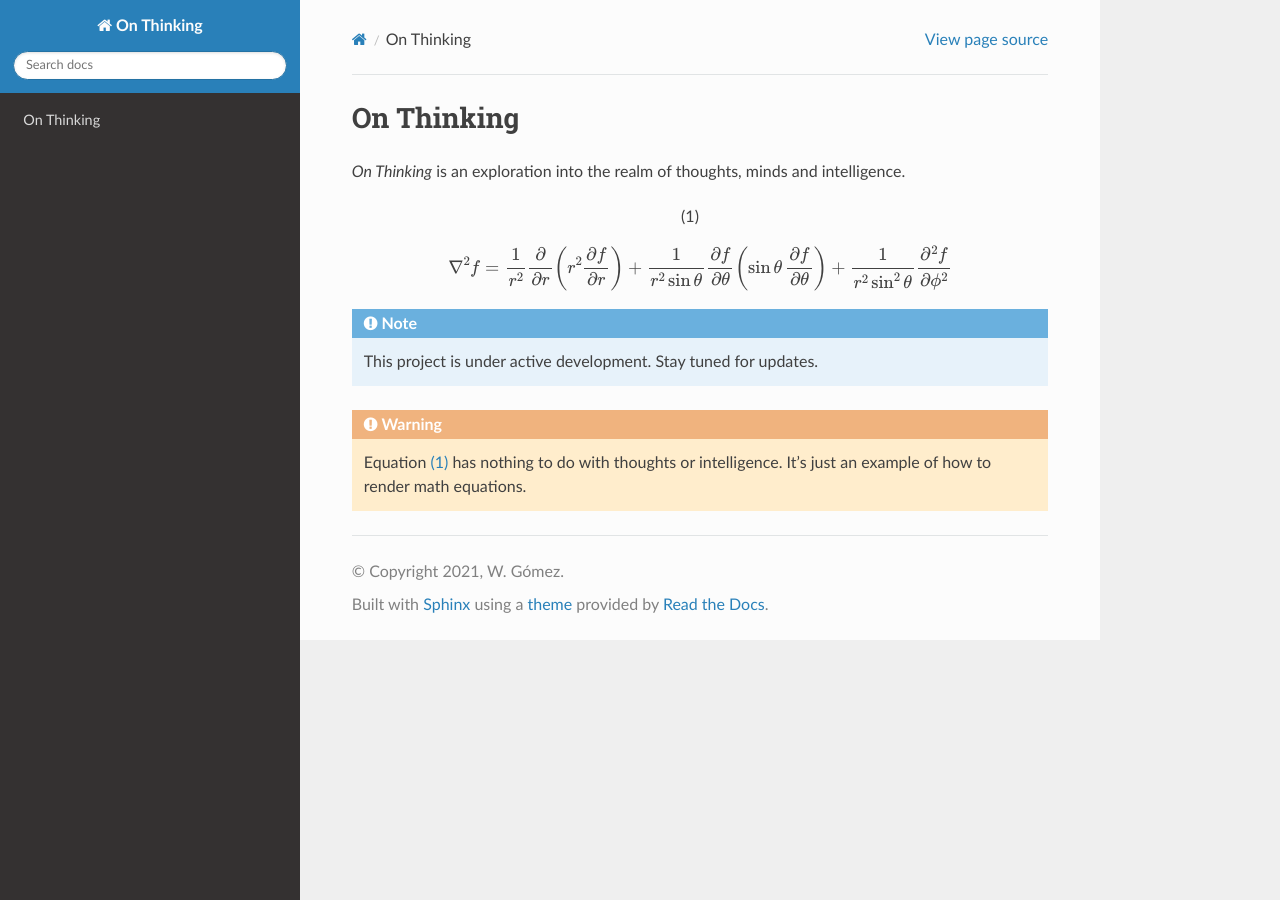
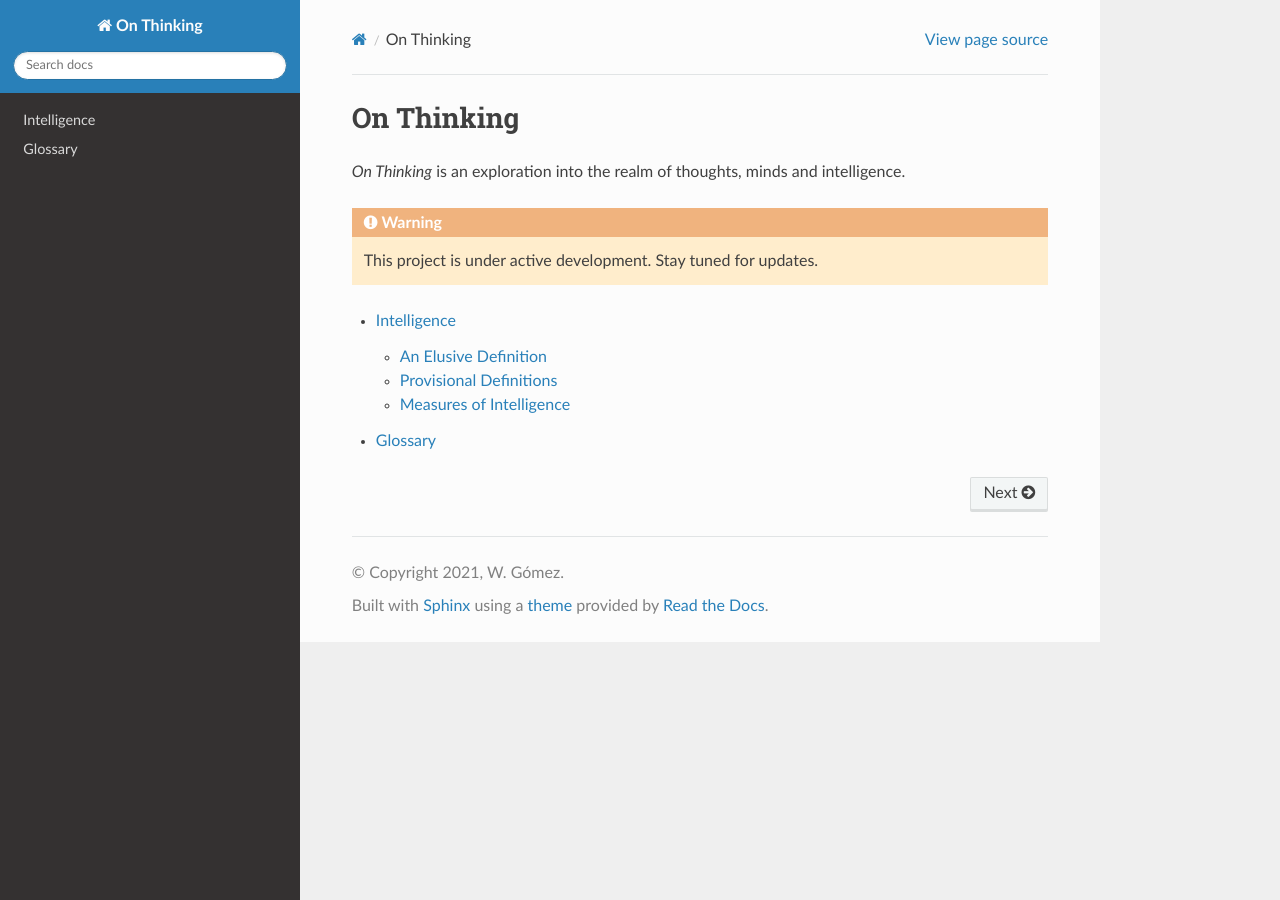
Before and after one commit to zxul767/zxul767.github.io, a Sphinx documentation site: the page built from docs/source/index.rst, in a window 1280 px wide. Built offline with Sphinx 7.4.7 and the Read the Docs theme 2.0.0, drawn with Linux system fonts in a browser that asks for light colours.

Commit message:
Add Intelligence chapter
Include Glossary section just to test inter-chapter links

```diff
--- /dev/null
+++ b/docs/source/_static/js/external_links.js
@@ -0,0 +1,4 @@
+$(document).ready(function () {
+    console.log('rewriting links to open in new tab')
+    $('a.external').attr('target', '_blank');
+});
--- a/docs/source/conf.py
+++ b/docs/source/conf.py
@@ -33,6 +33,7 @@ release = '0.1'
 extensions = [
     'sphinx_rtd_theme',
     'sphinx.ext.githubpages',
+    'sphinx.ext.todo'
 ]
 
 # Add any paths that contain templates here, relative to this directory.
@@ -55,3 +56,7 @@ html_theme = 'sphinx_rtd_theme'
 # relative to this directory. They are copied after the builtin static files,
 # so a file named "default.css" will overwrite the builtin "default.css".
 html_static_path = ['_static']
+html_js_files = [
+    'js/external_links.js'
+]
+todo_include_todos=True
--- a/docs/source/index.rst
+++ b/docs/source/index.rst
@@ -1,25 +1,14 @@
+***********
 On Thinking
-===================================
+***********
 
 `On Thinking` is an exploration into the realm of thoughts, minds and intelligence.
 
-.. math::
-    :label: equation-1
-
-    \nabla^2 f =
-    \frac{1}{r^2} \frac{\partial}{\partial r}
-    \left( r^2 \frac{\partial f}{\partial r} \right) +
-    \frac{1}{r^2 \sin \theta} \frac{\partial f}{\partial \theta}
-    \left( \sin \theta \, \frac{\partial f}{\partial \theta} \right) +
-    \frac{1}{r^2 \sin^2\theta} \frac{\partial^2 f}{\partial \phi^2}
-
-.. note::
-
+.. warning::
    This project is under active development. Stay tuned for updates.
-
-.. warning::
-   Equation :eq:`equation-1` has nothing to do with thoughts or intelligence. It's just an example of how to render math equations.
 
 .. toctree::
    :maxdepth: 2
-   :caption: Contents:
+
+   intelligence/index
+   glossary/index
```
Also changed, not shown: docs/source/glossary/index.rst (added, +7 -0 lines), docs/source/intelligence/index.rst (added, +61 -0 lines).
